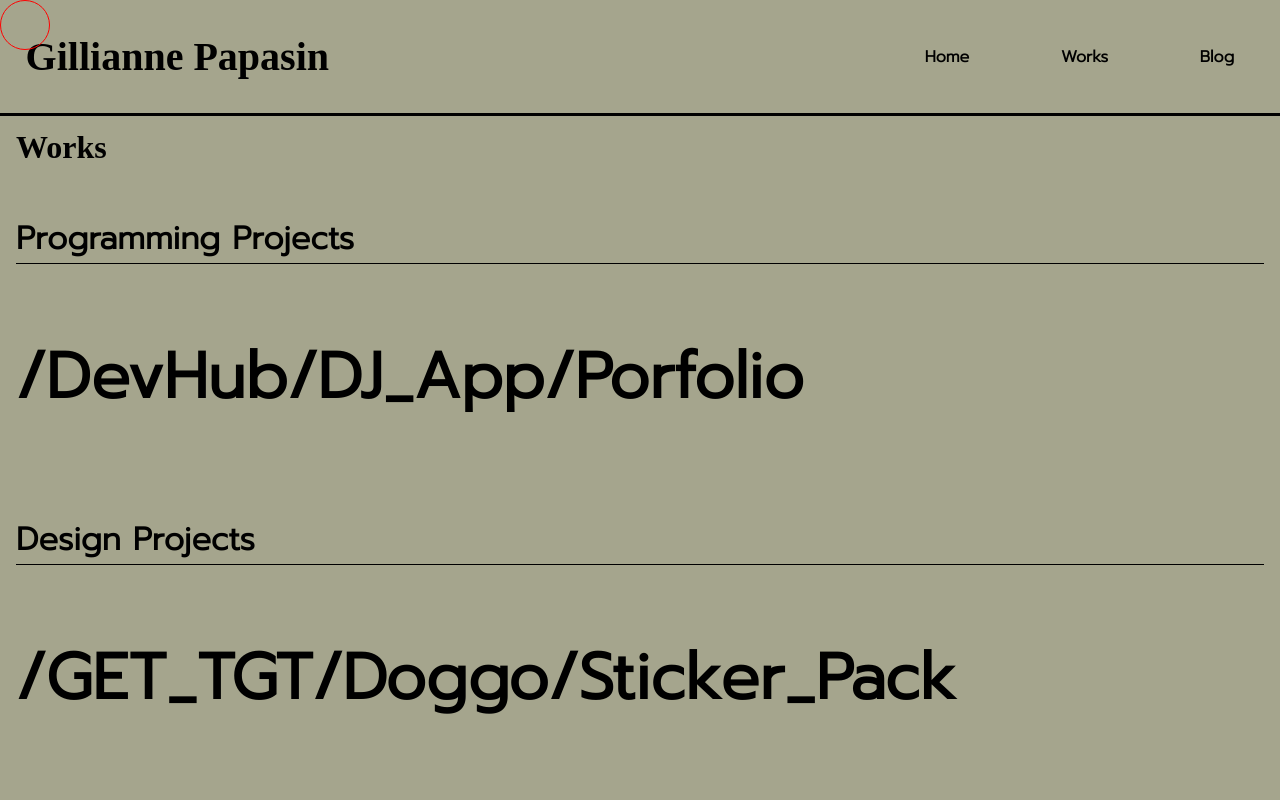
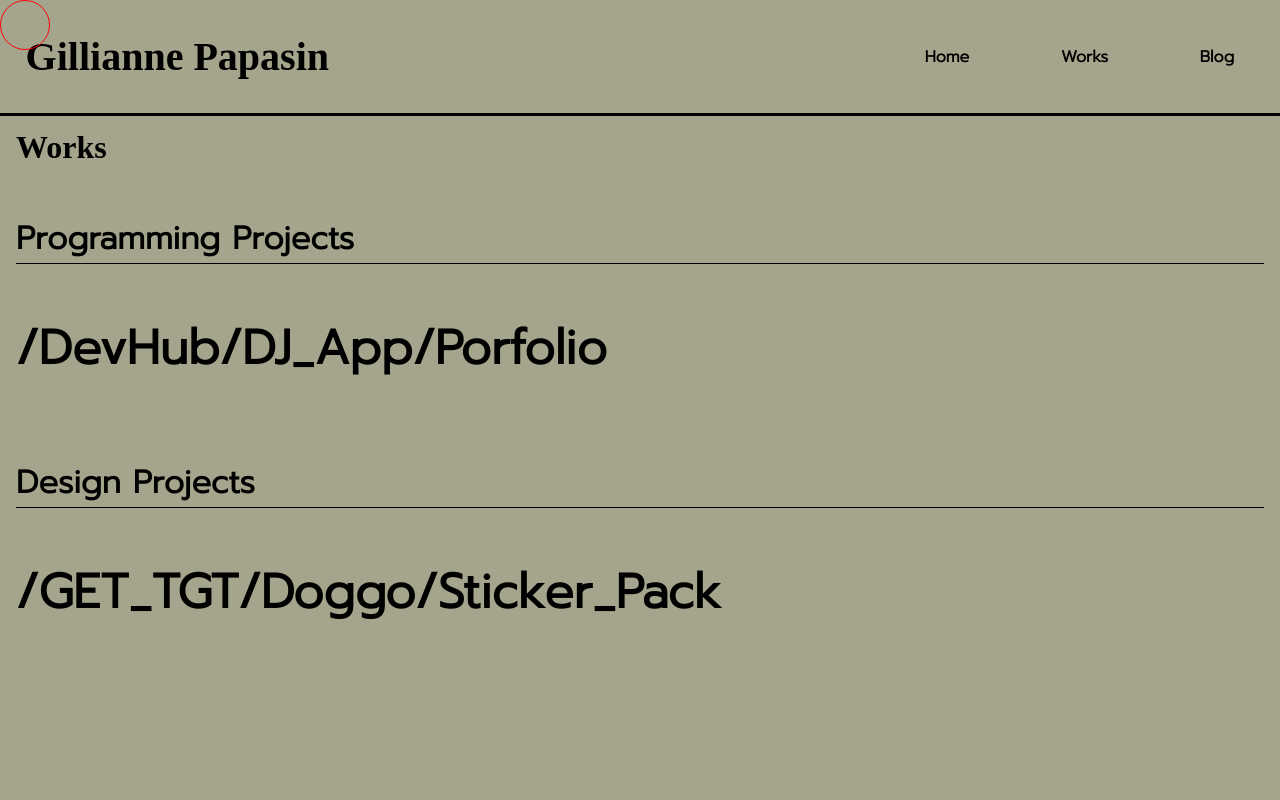
Before and after one commit to CippyLOL/portfolio_website_next, a Next.js app: page /works in a window 1280 px wide. Shown: the top 800 px of the page. Built offline with nearby package versions, Linux system fonts and the light colour scheme; a web font is replaced by a local one.

Commit message:
changed some content

```diff
--- a/pages/works.js
+++ b/pages/works.js
@@ -14,14 +14,14 @@ export default function Works() {
             </Head>
             <div className={styles.container}>
                 <h1>{pageTitle}</h1>
-                <div>
+                <div classsName={styles.programming}>
                     <h2>Programming Projects</h2>
                     <h3>/<Link href="#"><span>DevHub</span></Link>/
                     <Link href="#"><span>DJ_App</span></Link>/
                     <Link href="https://gilliannepapasin.com/"><span>Porfolio</span></Link>
                     </h3>
                 </div>
-                <div>
+                <div className={styles.design}>
                     <h2>Design Projects</h2>
                     <h3>
                         /<Link href="#"><span>GET_TGT</span></Link>/
--- a/styles/Works.module.css
+++ b/styles/Works.module.css
@@ -1,7 +1,7 @@
 
 
 .container {
-  min-height: 170vh;
+  min-height: 100vh;
   margin: 0%;
   padding: 1em;
   background-color: #a5a58d;
@@ -18,7 +18,8 @@
 }
 
 .container > * > h3 {
-  font-size: 4em;
+  font-size: 3em;
+  word-wrap: break-word;
 }
 
 .container > * > h3 > span:hover {
```
Also changed, not shown: pages/index.js (+7 -5 lines).
